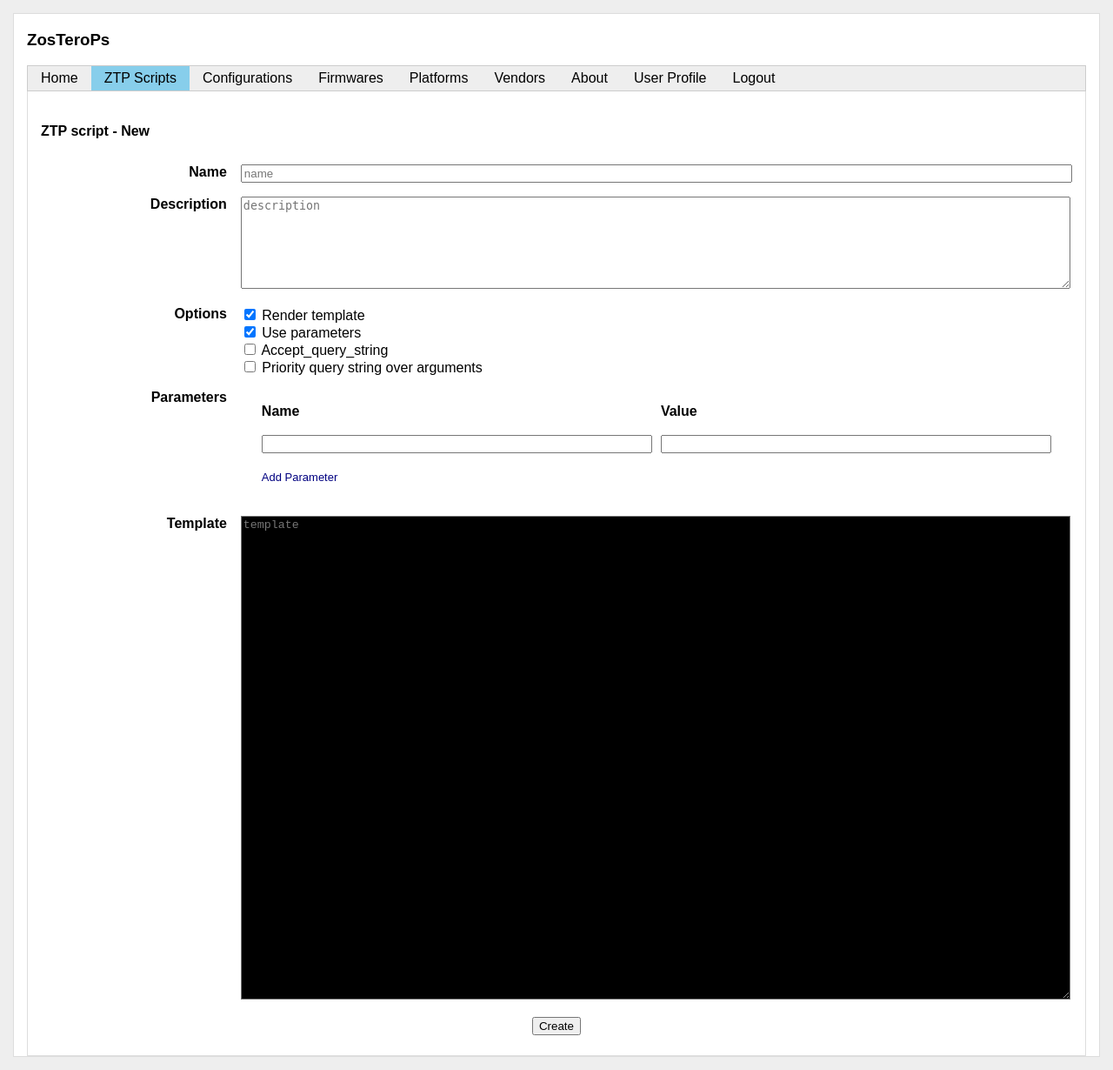
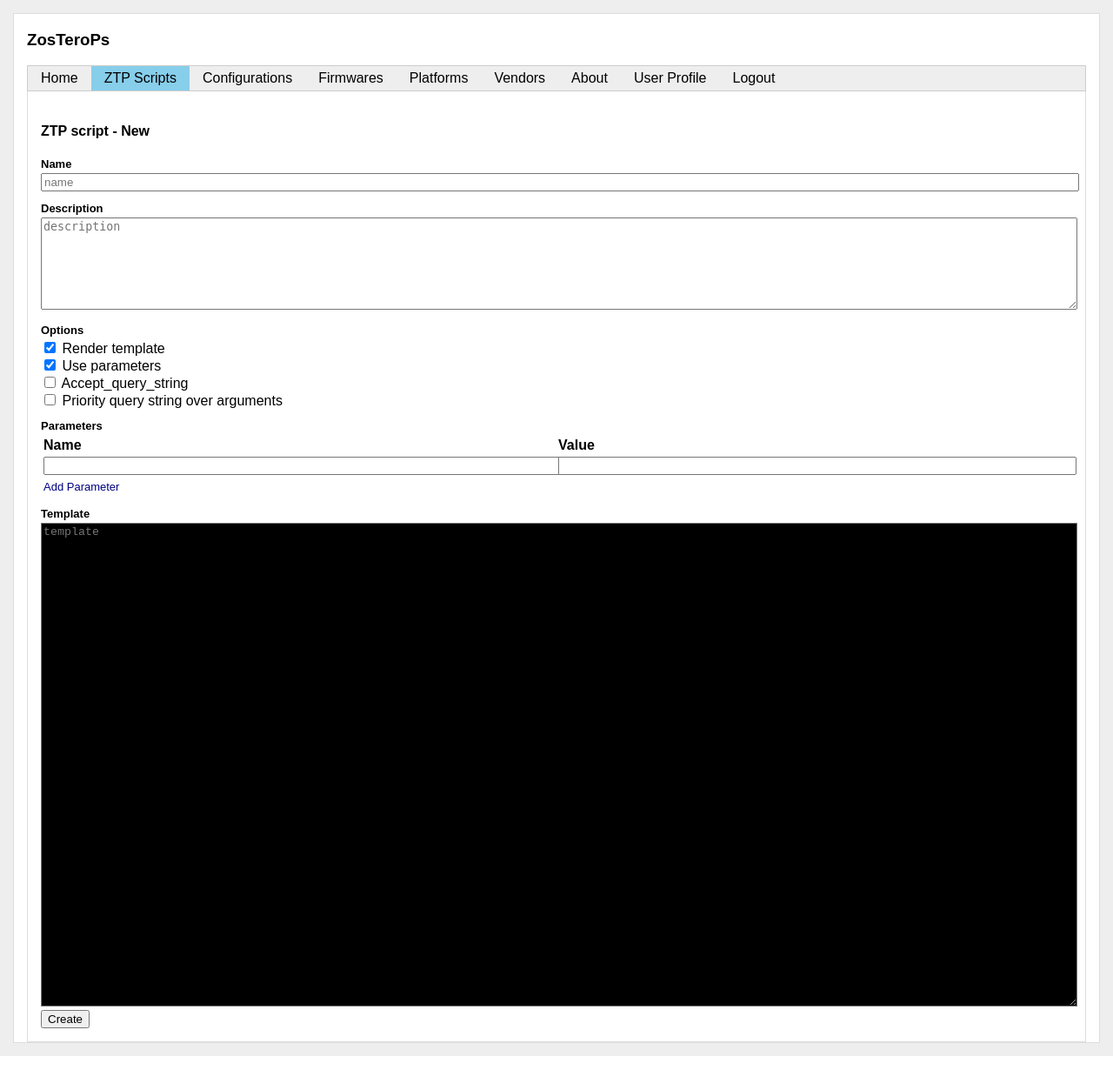
Before and after one commit to amigne/ZosTeroPs, a Django app: page /ztpscript/new/ in a window 1280 px wide. Shown: the whole page at 87% size. Run offline with Django 3.2, Linux system fonts and the light colour scheme; a user stored in the database is signed in.

Commit message:
getting rid of table for forms, changing table settings so it does not overflow the screen

```diff
--- a/ztp/static/ztp/css/style.css
+++ b/ztp/static/ztp/css/style.css
@@ -213,6 +213,8 @@ table.table_update .vendor_action { text-align: center; }
 
 fieldset {
     border: none;
+    margin: 0;
+    padding: 0;
 }
 fieldset a {
     text-decoration: none;
@@ -221,7 +223,8 @@ fieldset a {
 }
 
 .link-formset {
-    margin: 5px;
+    margin-bottom: 2px;
+    margin-top: 2px;
     border: 2px solid #999999;
     padding: 5px;
 }
@@ -237,7 +240,12 @@ fieldset a {
 
 /*********************************** Form ***********************************/
 
-
+.update .header {
+    margin-top: 12px;
+    margin-bottom: 3px;
+    font-size: small;
+    font-weight: bold;
+}
 
 /********************************** Detail **********************************/
 table.detail {
--- a/ztp/templates/ztp/generic/form.html
+++ b/ztp/templates/ztp/generic/form.html
@@ -15,13 +15,11 @@
         {% for error in formset.non_form_errors %}
             <p class="error">{{ error }}</p>
         {% endfor %}
-        <table class="update {{ menu_item }}">
-            <tbody>
+        <div class="update {{ menu_item }}">
             {% if form.vendor %}
-                    <tr>
                 {% with field=form.vendor %}
-                            <th class="platform_{{ field.name }}"><label for="{{ field.id_for_label }}">{{ field.label }}</label></th>
-                            <td class="platform_{{ field.name }}">
+                    <div class="header platform_{{ field.name }}"><label for="{{ field.id_for_label }}">{{ field.label }}</label></div>
+                    <div class="platform_{{ field.name }}">
                         <select name="{{ field.name }}"
                                 id="{{ field.id_for_label }}"
                                 {% if field.errors %}class="has-error"{% endif %}
@@ -33,15 +31,13 @@
                         {% for error in field.errors %}
                             <p class="field-error">{{ error }}</p>
                         {% endfor %}
-                            </td>
+                    </div>
                 {% endwith %}
-                    </tr>
             {% endif %}
             {% if form.platform %}
-                    <tr>
                 {% with field=form.platform %}
-                            <th class="{{ field.name }}"><label for="{{ field.id_for_label }}">{{ field.label }}</label></th>
-                            <td class="{{ field.name }}">
+                    <div class="header {{ field.name }}"><label for="{{ field.id_for_label }}">{{ field.label }}</label></div>
+                    <div class="{{ field.name }}">
                         <select name="{{ field.name }}"
                                 id="{{ field.id_for_label }}"
                                 {% if field.errors %}class="has-error"{% endif %}
@@ -53,15 +49,13 @@
                         {% for error in field.errors %}
                             <p class="field-error">{{ error }}</p>
                         {% endfor %}
-                            </td>
+                    </div>
                 {% endwith %}
-                    </tr>
             {% endif %}
             {% if form.name %}
-                    <tr>
                 {% with field=form.name %}
-                            <th class="{{ field.name }}"><label for="{{ field.id_for_label }}">{{ field.label }}</label></th>
-                            <td class="{{ field.name }}">
+                    <div class="header {{ field.name }}"><label for="{{ field.id_for_label }}">{{ field.label }}</label></div>
+                    <div class="{{ field.name }}">
                         <input type="text" name="{{ field.name }}"
                                id="{{ field.id_for_label }}"
                                {% if field.errors %}class="has-error"{% endif %}
@@ -72,15 +66,13 @@
                         {% for error in field.errors %}
                             <p class="field-error">{{ error }}</p>
                         {% endfor %}
-                            </td>
+                    </div>
                 {% endwith %}
-                    </tr>
             {% endif %}
             {% if form.file %}
-                    <tr>
                 {% with field=form.file %}
-                            <th class="{{ field.name }}"><label for="{{ field.id_for_label }}">{{ field.label }}</label></th>
-                            <td class="{{ field.name }}">
+                    <div class="header {{ field.name }}"><label for="{{ field.id_for_label }}">{{ field.label }}</label></div>
+                    <div class="{{ field.name }}">
                         {% if field.value %}{% trans 'Currently:' %} {{ field.value }}<br />{% trans 'Change:' %}{% endif %}
                         <input type="file" name="{{ field.name }}"
                                id="{{ field.id_for_label }}"
@@ -92,15 +84,13 @@
                         {% for error in field.errors %}
                             <p class="field-error">{{ error }}</p>
                         {% endfor %}
-                            </td>
+                    </div>
                 {% endwith %}
-                    </tr>
             {% endif %}
             {% if form.description %}
-                    <tr>
                 {% with field=form.description %}
-                            <th class="{{ field.name }}"><label for="{{ field.id_for_label }}">{{ field.label }}</label></th>
-                            <td class="{{ field.name }}">
+                    <div class="header {{ field.name }}"><label for="{{ field.id_for_label }}">{{ field.label }}</label></div>
+                    <div class="{{ field.name }}">
                                 <textarea name="{{ field.name }}"
                                           id="{{ field.id_for_label }}"
                                           {% if field.errors %}class="has-error"{% endif %}
@@ -111,14 +101,12 @@
                         {% for error in field.errors %}
                             <p class="field-error">{{ error }}</p>
                         {% endfor %}
-                            </td>
+                    </div>
                 {% endwith %}
-                    </tr>
             {% endif %}
             {% if menu_item == "ztpScript" %}
-                    <tr>
-                        <th class="options">{% trans 'Options' %}</th>
-                        <td class="options">
+                <div class="header options">{% trans 'Options' %}</div>
+                <div class="options">
                     {% with field=form.render_template %}
                         <input type="checkbox" name="{{ field.name }}"
                                id="{{ field.id_for_label }}"
@@ -130,7 +118,6 @@
                             <p class="field-error">{{ error }}</p>
                         {% endfor %}
                     {% endwith %}<br />
-
                     {% with field=form.use_parameters %}
                         <input type="checkbox" name="{{ field.name }}"
                                id="{{ field.id_for_label }}"
@@ -142,7 +129,6 @@
                             <p class="field-error">{{ error }}</p>
                         {% endfor %}
                     {% endwith %}<br />
-
                     {% with field=form.accept_query_string %}
                         <input type="checkbox" name="{{ field.name }}"
                                id="{{ field.id_for_label }}"
@@ -167,13 +153,11 @@
                             <p class="field-error">{{ error }}</p>
                         {% endfor %}
                     {% endwith %}
-                        </td>
-                    </tr>
+                </div>
             {% endif %}
             {% if formset %}
-                    <tr>
-                        <th class="parameters">{% trans 'Parameters' %}</th>
-                        <td class="parameters">
+                <div class="header parameters">{% trans 'Parameters' %}</div>
+                <div class="parameters" id="parameters">
                     <fieldset>
                         {% if menu_item == "ztpScript" %}
                             <table class="parameters">
@@ -236,9 +220,7 @@
                                                {% if field.value %}value="{{ field.value }}"{% endif %}
                                                id="{{ field.id_for_label }}">
                                     {% endwith %}
-
                                     {% with field=parameter.name %}
-                                                <!--label for="{{ field.id_for_label }}" class="config_parameter_label">{{ field.label }}</label-->
                                         <input type="hidden" name="{{ parameter.prefix }}-{{ field.name }}"
                                                {% if field.value %}value="{{ field.value }}"{% endif %}
                                                id="{{ field.id_for_label }}">
@@ -246,7 +228,6 @@
                                             <p class="field-error">{{ error }}</p>
                                         {% endfor %}
                                     {% endwith %}
-
                                     {% with field=parameter.data %}
                                         <label for="{{ field.id_for_label }}" class="config_parameter_label">{{ field.label }}</label>
                                         <input type="hidden" name="{{ parameter.prefix }}-{{ field.name }}"
@@ -257,7 +238,6 @@
                                             <p class="field-error">{{ error }}</p>
                                         {% endfor %}
                                     {% endwith %}
-
                                     {% with field=parameter.DELETE %}
                                         <label for="{{ field.id_for_label }}" style="display: none;">{{ field.label }}</label>
                                         <input type="hidden" name="{{ parameter.prefix }}-{{ field.name }}"
@@ -268,14 +248,12 @@
                             {% endfor %}
                         {% endif %}
                     </fieldset>
-                        </td>
-                    </tr>
+                </div>
             {% endif %}
             {% if form.template %}
-                    <tr>
                 {% with field=form.template %}
-                            <th class="{{ field.name }}"><label for="{{ field.id_for_label }}">{{ field.label }}</label></th>
-                            <td class="{{ field.name }}">
+                    <div class="header {{ field.name }}"><label for="{{ field.id_for_label }}">{{ field.label }}</label></div>
+                    <div class="{{ field.name }}">
                         <textarea name="{{ field.name }}"
                                   id="{{ field.id_for_label }}"
                                   {% if field.errors %}class="has-error"{% endif %}
@@ -286,17 +264,13 @@
                         {% for error in field.errors %}
                             <p class="field-error">{{ error }}</p>
                         {% endfor %}
-                            </td>
+                    </div>
                 {% endwith %}
-                    </tr>
             {% endif %}
-            </tbody>
-            <tfoot>
-                <tr>
-                    <td class="action" colspan="2"><button type="submit">{% if object.id %}{% trans "Update" %}{% else %}{% trans "Create" %}{% endif %}</button></td>
-                </tr>
-            </tfoot>
-        </table>
+            <div class="action">
+                <button type="submit">{% if object.id %}{% trans "Update" %}{% else %}{% trans "Create" %}{% endif %}</button>
+            </div>
+        </div>
     </form>
 {% endblock content %}
 
@@ -391,10 +365,14 @@
                 let name_element = $('#' + name_id);
 
                 let data_value = data_element.val();
-
+                let width = document.getElementById('parameters').clientWidth;
+                console.log('width: ' + width + 'px');
                 let options = {
                     minDimensions: [2, 1],
                     defaultColWidth: 120,
+                    tableOverflow: true,
+                    tableWidth: width + 'px',
+                    freezeColumns: 1,
                 };
                 if (data_value !== '') {
                     try {
```
Also changed, not shown: README.md. Lines whose indentation alone changed are shown as unchanged.
